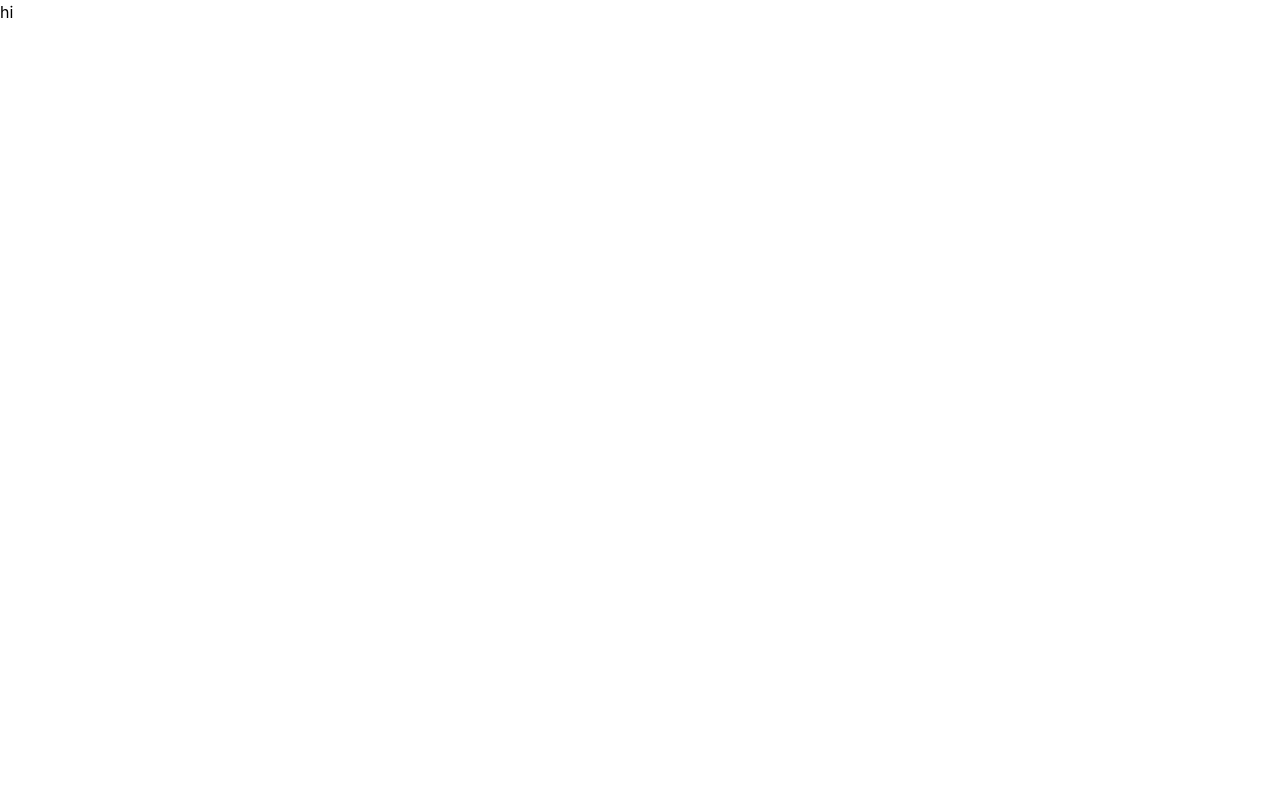
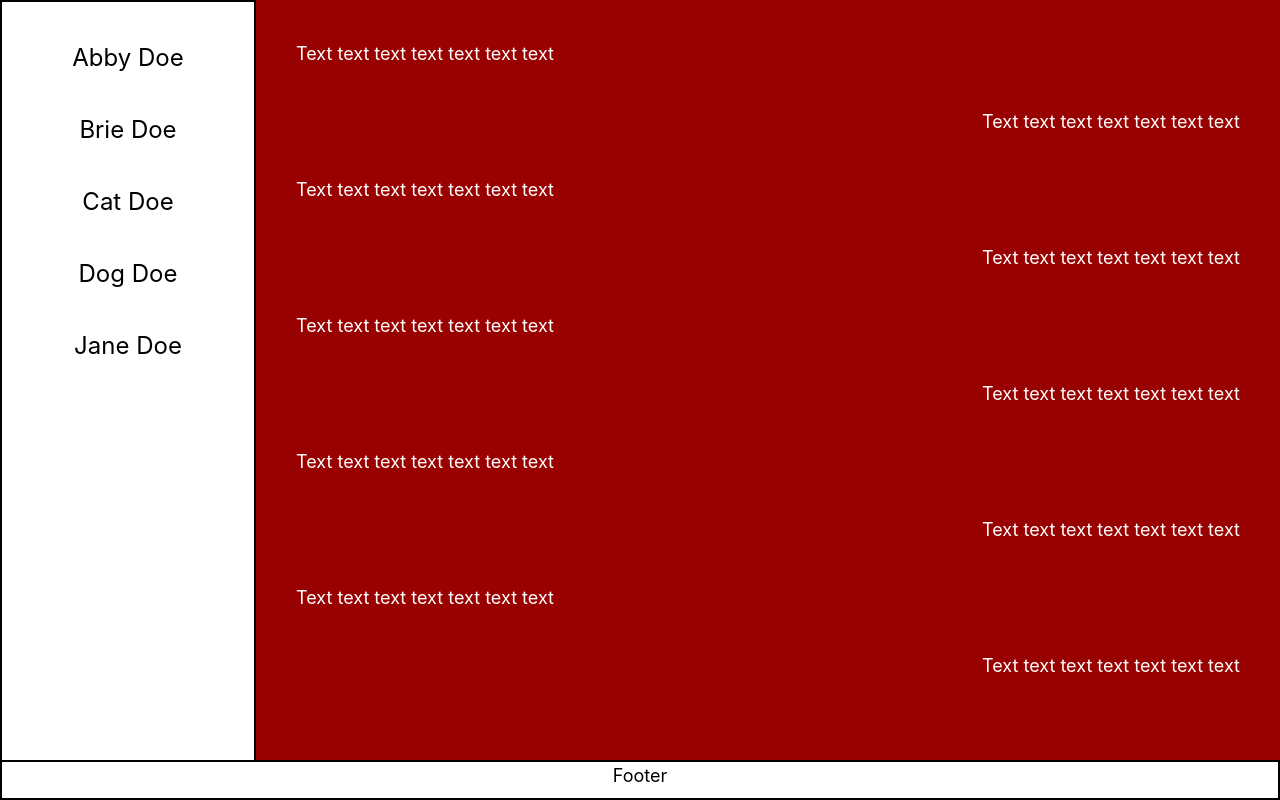
Before and after one commit to emmayuan25/cs201-team6, a React (Create React App) app in the folder trojanconnect/: page /message in a window 1280 px wide. Built offline with nearby package versions, Linux system fonts and the light colour scheme.

Commit message:
update message page

```diff
--- a/trojanconnect/src/App.js
+++ b/trojanconnect/src/App.js
@@ -1,11 +1,17 @@
+import React from 'react';
+import { BrowserRouter as Router, Routes, Route } from 'react-router-dom';
+
 import './App.css';
+import ChatPage from './pages/ChatPage';
 
 function App() {
   return (
     <div className="App">
-      <header className="App-header">
-        <h1>hi</h1>
-      </header>
+      <Router>
+        <Routes>
+          <Route exact path='/message' element={<ChatPage />} />
+        </Routes>
+      </Router>
     </div>
   );
 }
--- /dev/null
+++ b/trojanconnect/src/components/ContactBox.js
@@ -0,0 +1,22 @@
+import React, {useState} from 'react';
+
+function ContactBox(props) {
+    const [isActive, setIsActive] = useState(true);
+
+    function handleChange(event) {
+        setIsActive(current => !current);
+    }
+
+    return (
+        <div
+            className='my-10 cursor-pointer text-center'
+            style={{backgroundColor: isActive ? 'white' : 'yellow'}}
+            onClick={handleChange}
+        >
+            {/* <img src="../assets/user.png" alt="user" /> */}
+            <span className='text-2xl inline-block'>{props.username}</span>
+        </div>
+    )
+}
+
+export default ContactBox;
--- /dev/null
+++ b/trojanconnect/src/components/Footer.js
@@ -0,0 +1,12 @@
+import React from 'react';
+
+function Footer() {
+    return (
+        <div
+        className='flex flex-row justify-center w-screen bg-white h-10 border-solid border-2 text-lg fixed bottom-0'>
+            Footer
+        </div>
+    )
+}
+
+export default Footer;
--- a/trojanconnect/src/components/chatbox.js
+++ b/trojanconnect/src/components/chatbox.js
@@ -0,0 +1,25 @@
+import React from 'react';
+import InMsg from './InMsg';
+import OutMsg from './OutMsg';
+
+function ChatBox(props) {
+    const inMsg = "Text text text text text text text"
+    const outMsg = "Text text text text text text text";
+
+    return (
+        <div className="bg-red w-4/5 h-screen">
+            <InMsg text={inMsg} />
+            <OutMsg text={outMsg} />
+            <InMsg text={inMsg} />
+            <OutMsg text={outMsg} />
+            <InMsg text={inMsg} />
+            <OutMsg text={outMsg} />
+            <InMsg text={inMsg} />
+            <OutMsg text={outMsg} />
+            <InMsg text={inMsg} />
+            <OutMsg text={outMsg} />
+        </div>
+    )
+}
+
+export default ChatBox;
--- a/trojanconnect/src/components/contactlist.js
+++ b/trojanconnect/src/components/contactlist.js
@@ -0,0 +1,26 @@
+import React from 'react';
+import ContactBox from './ContactBox';
+
+function ContactList(props) {
+    const names = props.names;
+
+    const namelist = names.map((name) =>
+        <div>
+            <ContactBox
+                username={name}
+                key={name}
+            />
+        </div>
+    );
+
+    return (
+        <div
+            className='w-1/5 h-screen bg-white border-black border-black border-solid border-2'
+        >
+            {namelist}
+        </div>
+    );
+
+}
+
+export default ContactList;
--- a/trojanconnect/src/components/inmsg.js
+++ b/trojanconnect/src/components/inmsg.js
@@ -0,0 +1,12 @@
+import React from 'react';
+
+function InMsg(props) {
+    return (
+        <div className='bg-transparent text-white m-10 text-lg'>
+            <div>{props.text}</div>
+            {/* <img src="../assets/user.png" alt="user"></img> */}
+        </div>
+    )
+}
+
+export default InMsg;
--- a/trojanconnect/src/components/outmsg.js
+++ b/trojanconnect/src/components/outmsg.js
@@ -0,0 +1,12 @@
+import React from 'react';
+
+function OutMsg(props) {
+    return (
+        <div className='bg-transparent text-white m-10 text-right text-lg'>
+            {/* <img src="../assets/user.png" alt="user"></img> */}
+            <div>{props.text}</div>
+        </div>
+    )
+}
+
+export default OutMsg;
--- a/trojanconnect/src/pages/chatpage.js
+++ b/trojanconnect/src/pages/chatpage.js
@@ -0,0 +1,21 @@
+import React from 'react';
+import ContactList from '../components/ContactList';
+import Chatbox from '../components/ChatBox'
+import Footer from '../components/Footer'
+
+const ChatPage = () => {
+    const contactHashmap = ["Abby Doe", "Brie Doe","Cat Doe","Dog Doe", "Jane Doe"];
+
+    return (
+        <>
+            <div className='flex flex-row'>
+                <ContactList names={contactHashmap}/>
+                <Chatbox />
+
+            </div>
+            <Footer />
+        </>
+    )
+}
+
+export default ChatPage;
--- a/trojanconnect/tailwind.config.js
+++ b/trojanconnect/tailwind.config.js
@@ -4,7 +4,13 @@
     "./src/**/*.{js,jsx,ts,tsx}",
   ],
   theme: {
-    extend: {},
+    colors: {
+      'red' : '#990000',
+      'yellor' : '#FFCC00',
+      'grey' : '#5B5B5B',
+      'white' : '#FFFFFF'
+    },
+    extend: {}
   },
   plugins: [],
 }
```
Also changed, not shown: trojanconnect/public/manifest.json, trojanconnect/src/assets/user.png (added).
